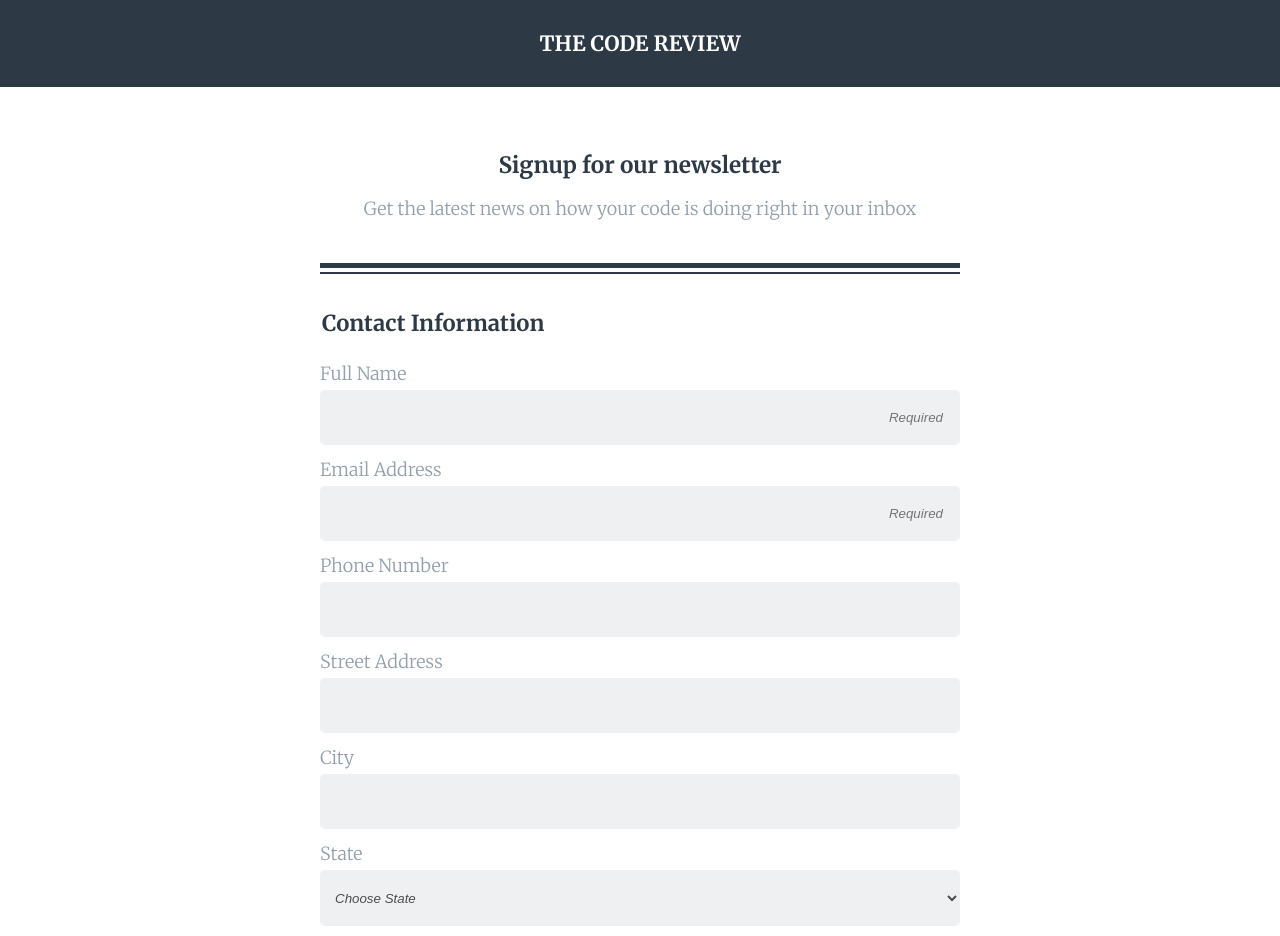
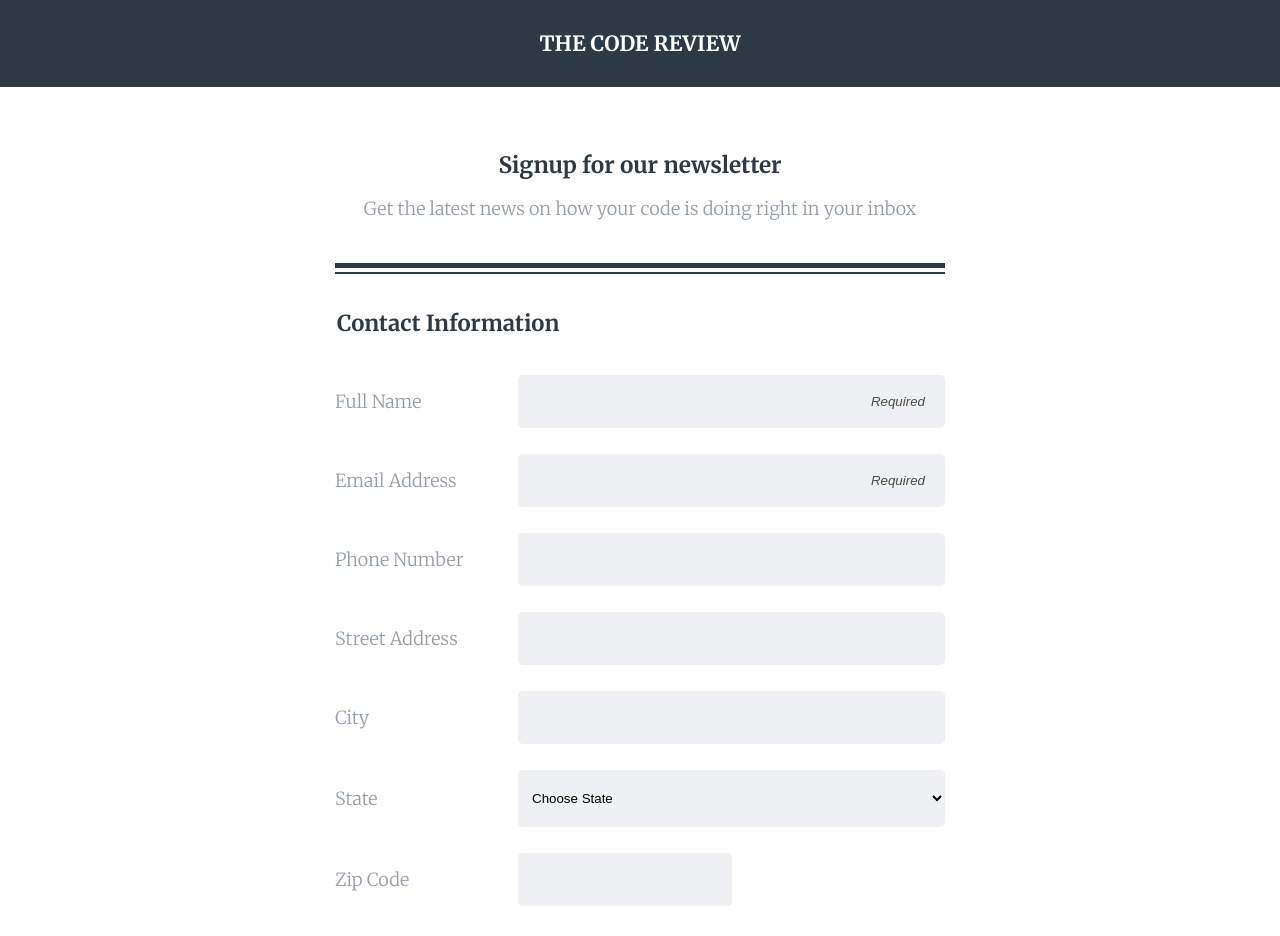
Before and after one commit to federico-pi/online-registration-form, a plain HTML site: page html/index.html in a window 1280 px wide. Shown: the top 936 px of the page. Drawn offline with Linux system fonts and the light colour scheme.

Commit message:
Submission-ready - project completed

```diff
--- a/css/master.css
+++ b/css/master.css
@@ -1,24 +1,10 @@
-/* BUG:
+html {
+  box-sizing: border-box;
+  font-family: 'Merriweather', serif;
+}
 
-- Fix required alignment after click
-
-- Add :focus states to the form for when a user clicks or tabs into a text field
-
-- Change menu arrow
-
-- Change border color to focus to #46698b
-
-- click on checkboxes not working
-
-- Change placeholder color
-
-- Put padding on all inputs for improved writing
-
- */
-
-html {
-box-sizing: border-box;
-font-family: 'Merriweather', serif;
+*, *:before, *:after {
+  box-sizing: inherit;
 }
 
 body {
@@ -105,14 +91,19 @@ label, p {
 }
 
 .contact-info select {
-  height: 56px;
+  height: 57px;
 }
 
-select[placeholder] {
+::placeholder {
   color: #4C4C4C;
   padding-left: 11px;
-  padding-right: 5px;
+  padding-right: 10px;
+  text-align: right;
   font-style: italic;
+}
+
+.contact-input {
+  padding: 10px;
 }
 
 #zip {
@@ -135,22 +126,21 @@ select[placeholder] {
   margin: 5px 0 13px;
 }
 
-input[placeholder] {
-  text-align: right;
-  padding-right: 17px;
-  font-style: italic;
-}
-
 #comment-area {
   width: 100%;
   height: 90px;
   border: none;
   margin: 0;
-  padding: 0;
+  padding: 10px;
   overflow-y: auto;
   resize: none;
   border-radius: 4px;
   background: #eff0f1;
+}
+
+#comment-area:focus {
+  outline: 0;
+  border: 2px solid #162861;
 }
 
 #sign-up {
@@ -168,6 +158,16 @@ input[placeholder] {
   cursor: pointer;
 }
 
+#sign-up:focus {
+  outline: 0;
+  border: 2px solid #162861;
+}
+
+.contact-info input:focus, select:focus, textarea:focus {
+  outline: 0;
+  border: 2px solid #162861;
+}
+
 footer {
   text-align: center;
   padding: 16px 15px 150px;
@@ -177,6 +177,12 @@ footer {
   main {
     width: 50%;
     margin: auto;
+  }
+
+  .contact-info {
+    display: flex;
+    flex-wrap: wrap;
+    justify-content: space-between;
   }
 
   h1 {
@@ -191,11 +197,30 @@ footer {
     padding-top: 35px;
   }
 
-  #zip {
-    width: 25vw;
+  #comment-area {
+    height: 135px;
   }
 
   footer {
     padding-bottom: 280px;
   }
+
+  .contact-info input, .contact-info select {
+    width: 70%;
+    margin: 13px 0;
+  }
+
+  .contact-label {
+    width: 30%;
+    margin: auto 0;
+  }
+
+  .zip-code {
+    display: flex;
+    width: 100%;
+  }
+
+  #zip {
+    width: 35%;
+  }
 }
--- a/html/index.html
+++ b/html/index.html
@@ -20,26 +20,28 @@
       <form class="sign-up-form" action="html/index.html" method="post">
         <fieldset class="contact-info">
           <legend>Contact Information</legend>
-          <label for="name">Full Name</label><br>
-          <input type="text" name="user_name" id="name" placeholder="Required">
-          <br><label for="email">Email Address</label><br>
-          <input type="email" name="user_email" id="email" placeholder="Required">
-          <br><label for="tel">Phone Number</label><br>
-          <input type="tel" name="user_tel" id=tel>
-          <br><label for="address">Street Address</label><br>
-          <input type="text" name="user_address" id=address>
-          <br><label for="city">City</label><br>
-          <input type="text" name="user_address_city" id="city">
-          <br><label for="state">State</label><br>
-          <select class="select-box" name="user_address_state" placeholder>
+          <label class="contact-label" for="name">Full Name</label><br>
+          <input class="contact-input" type="text" name="user_name" id="name" placeholder="Required">
+          <br><label class="contact-label" for="email">Email Address</label><br>
+          <input class="contact-input" type="email" name="user_email" id="email" placeholder="Required">
+          <br><label class="contact-label" for="tel">Phone Number</label><br>
+          <input class="contact-input" type="tel" name="user_tel" id=tel>
+          <br><label class="contact-label" for="address">Street Address</label><br>
+          <input class="contact-input" type="text" name="user_address" id=address>
+          <br><label class="contact-label" for="city">City</label><br>
+          <input class="contact-input" type="text" name="user_address_city" id="city">
+          <br><label class="contact-label" for="state">State</label><br>
+          <select class="select-box contact-input" name="user_address_state" id="state">
           <option value="State_0" hidden>Choose State</option>
-          <option value="State_1">State 1</option>
-          <option value="State_2">State 2</option>
-          <option value="State_3">State 3</option>
+          <option value="State_1">Florida</option>
+          <option value="State_2">California</option>
+          <option value="State_3">Utah</option>
+          <option value="State_4">Minnesota</option>
+          <option value="State_4">Idaho</option>
           </select>
           <div class="zip-code">
-            <br><label for="">Zip Code</label><br>
-            <input type="text" name="user_address_zip" id="zip">
+            <br><label class="contact-label" for="zip">Zip Code</label><br>
+            <input class="contact-input" type="text" name="user_address_zip" id="zip">
           </div>
         </fieldset>
         <fieldset class="newsletter-info">
@@ -47,24 +49,24 @@
           <p>Select the newsletter you would like to receive</p>
           <div>
             <input type="checkbox" name="checkbox_newsletter" id="html-news">
-            <label for="html_news">HTML News</label><br>
+            <label for="html-news">HTML News</label><br>
           </div>
           <div>
             <input type="checkbox" name="checkbox_newsletter" id="css-news">
-            <label for="css_news">CSS News</label><br>
+            <label for="css-news">CSS News</label><br>
           </div>
           <div>
             <input type="checkbox" name="checkbox_newsletter" id="js-news">
-            <label for="js_news">Javascript News</label><br>
+            <label for="js-news">Javascript News</label><br>
           </div>
           <p class="space-above">Newsletter format</p>
           <div>
-            <input type="radio" name="radio_format" id="format_html">
-            <label for="format_html">HTML</label><br>
+            <input type="radio" name="radio_format" id="format-html">
+            <label for="format-html">HTML</label><br>
           </div>
           <div>
-            <input type="radio" name="radio_format" id="format_text">
-            <label for="format_text">Plain text</label>
+            <input type="radio" name="radio_format" id="format-text">
+            <label for="format-text">Plain text</label>
           </div>
           <label for="comment-area" class="space-above">Other topics you'd like to hear about</label>
           <textarea name="user_comment" id="comment-area"></textarea>
```
Also changed, not shown: 1 other file.
